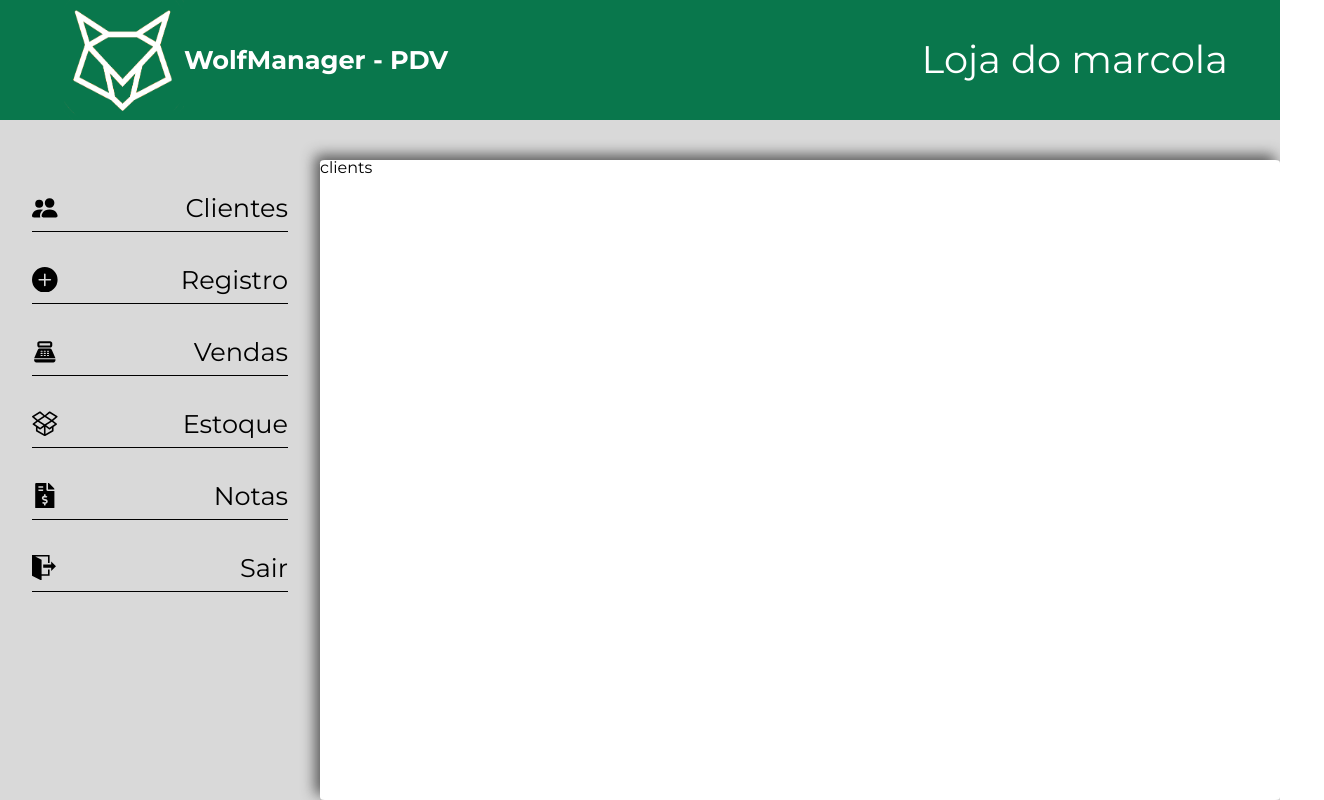
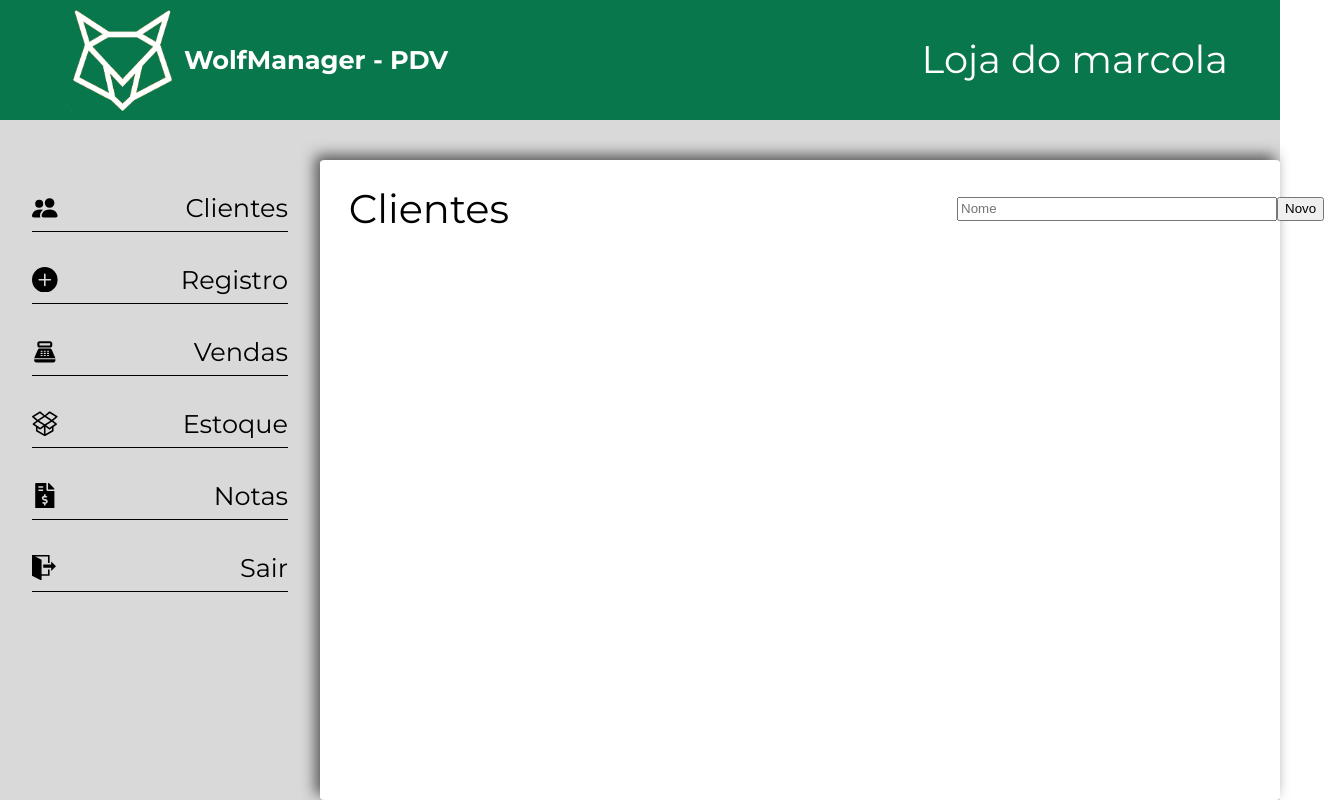
Before and after one commit to marcojr73/wolf-manager-pdv-front, a Next.js app: page /home in a window 1280 px wide. Shown: the whole page, 1324 px wide, since content can reach past the window. Built offline with nearby package versions, Linux system fonts and the light colour scheme.

Commit message:
toasts messages and sign-up api

```diff
--- a/package.json
+++ b/package.json
@@ -13,17 +13,21 @@
     "@types/node": "18.11.18",
     "@types/react": "18.0.26",
     "@types/react-dom": "18.0.10",
+    "axios": "^1.2.2",
     "eslint-config-next": "13.1.1",
     "next": "13.1.1",
     "react": "18.2.0",
     "react-dom": "18.2.0",
     "react-hook-form": "^7.41.2",
     "react-icons": "^4.7.1",
+    "react-toastify": "^9.1.1",
     "styled-components": "^5.3.6",
     "typescript": "4.9.4"
   },
   "devDependencies": {
+    "@types/axios": "^0.14.0",
     "@types/react-icons": "^3.0.0",
+    "@types/react-toastify": "^4.1.0",
     "@types/styled-components": "^5.1.26",
     "@typescript-eslint/eslint-plugin": "^5.47.1",
     "@typescript-eslint/parser": "^5.47.1",
--- a/src/components/home/elevatedSection/clients.tsx
+++ b/src/components/home/elevatedSection/clients.tsx
@@ -1,6 +1,16 @@
+import ContainerClients from "../../../styles/home/elevatedSection/containerClients"
+
 function Clients(){
     return (
-        <h1>clients</h1>
+        <ContainerClients>
+            <div className="top-side">
+                <h1>Clientes</h1>
+                <div className="new-client">
+                    <input className="input-name" type="text" placeholder="Nome" />
+                    <button>Novo</button>
+                </div>
+            </div>
+        </ContainerClients>
     )
 }
 
--- a/src/pages/_app.tsx
+++ b/src/pages/_app.tsx
@@ -1,7 +1,16 @@
 import "../styles/globals.css"
 import "../styles/reset.css"
+
 import type { AppProps } from "next/app"
+import React from "react"
+import Toastify from "../utils/toastify"
 
 export default function App({ Component, pageProps }: AppProps) {
-  return <Component {...pageProps} />
+  return (
+    <>
+      <Component {...pageProps} />
+      <Toastify/>
+    </>
+  )
+
 }
--- /dev/null
+++ b/src/styles/home/elevatedSection/containerClients.tsx
@@ -0,0 +1,29 @@
+import styled from "styled-components"
+
+const ContainerClients = styled.section`
+    width: 100%;
+    height: 100%;
+
+    h1{
+        padding-left: 3%;
+        font-size: 2.5rem;
+    }
+
+    .top-side{
+        padding-top: 3%;
+        display: flex;
+        align-items: center;
+    }
+
+    .new-client{
+        display: flex;
+        margin-left: 35vw;
+    }
+
+    .input-name{
+        width: 25vw;
+        height: 3vh;
+    }
+`
+
+export default ContainerClients
--- /dev/null
+++ b/src/utils/toastify.tsx
@@ -0,0 +1,22 @@
+import React from "react"
+import { ToastContainer } from "react-toastify"
+import "react-toastify/dist/ReactToastify.css"
+
+function Toastify() {
+    return (
+        <ToastContainer
+            position="bottom-right"
+            autoClose={5000}
+            hideProgressBar={false}
+            newestOnTop={false}
+            closeOnClick
+            rtl={false}
+            pauseOnFocusLoss
+            draggable
+            pauseOnHover
+            theme="light"
+        />
+    )
+}
+
+export default Toastify
```
Also changed, not shown: src/api/authApi.tsx (added, +12 -0 lines), src/api/axiosInstance.tsx (added, +7 -0 lines), src/components/auth/Sign-up.tsx (+19 -8 lines), src/interfaces/index.tsx (added, +10 -0 lines), src/utils/messageTranslation.tsx (added, +11 -0 lines), .eslintrc.json, 1 other file (tests, documents, lock files or other folders).
